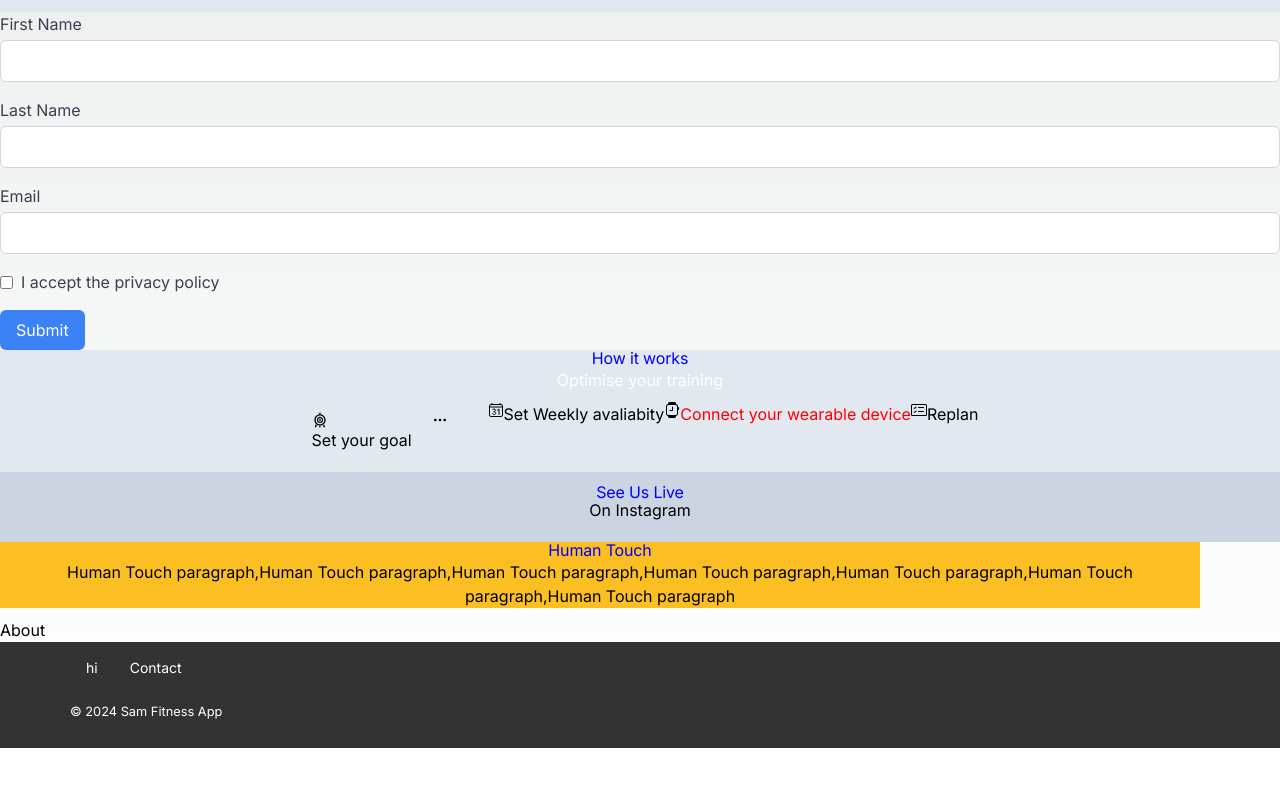
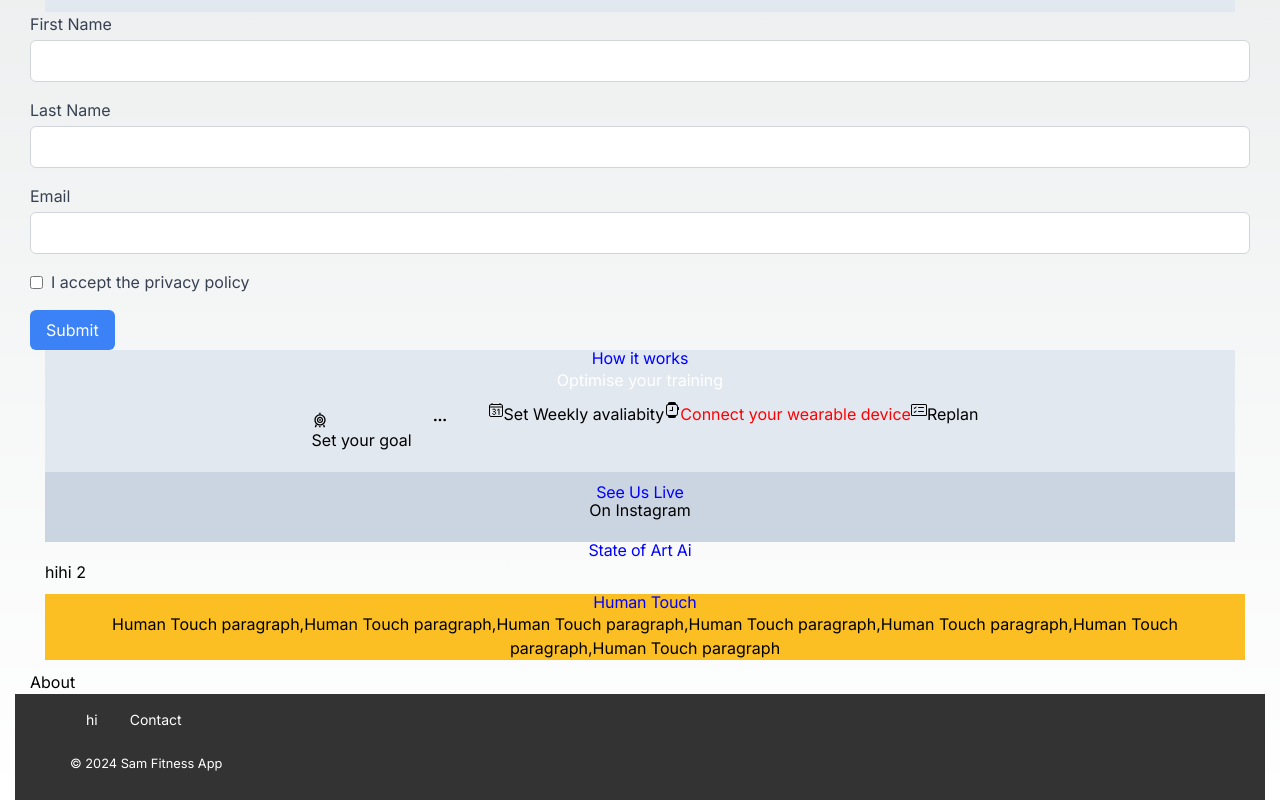
Before and after one commit to Martin2251/sam-app, a Next.js app: page / in a window 1280 px wide. Shown: the part 1111-1911 px from the top of the page. Before the commit the page ends 1859 px from the top, so only its background shows below. Built offline with nearby package versions, Linux system fonts and the light colour scheme.

Commit message:
state of ai

```diff
--- a/src/app/Components/StateAi/StateAi.scss
+++ b/src/app/Components/StateAi/StateAi.scss
@@ -0,0 +1,9 @@
+main{
+    margin-left: 15px;
+    margin-right: 15px;
+}
+
+.row{
+    display: flex;
+    flex-wrap: wrap;
+}
--- a/src/app/Components/StateAi/index.tsx
+++ b/src/app/Components/StateAi/index.tsx
@@ -1,13 +1,18 @@
 import React from 'react'
-import" ./StateAi.scss"
-import { Row } from 'react-bootstrap'
+import"./StateAi.scss"
+import { Row,Col } from 'react-bootstrap'
 
 const StateOfArtAi = () => {
   return (
     <main>
         <h3>State of Art Ai</h3>
-        <Row>
-
+        <Row className='row'>
+        <Col md={12} lg={6}>
+        <p>hi</p>
+        </Col>
+        <Col md={12} lg={6}>
+        <p>hi 2</p>
+        </Col>
 
         </Row>
     </main>
--- a/src/app/page.tsx
+++ b/src/app/page.tsx
@@ -6,6 +6,7 @@ import HowItWorks from "./Components/HowItWorks";
 import StayAhead from "./Components/StayAhead";
 import SeeUsLive from "./Components/SeeUsLive";
 import HumanTouch from "./Components/HumanTouch";
+import StateOfArtAi from "./Components/StateAi";
 
 export default function Home() {
   return (
@@ -17,6 +18,7 @@ export default function Home() {
 <StayAhead  />
 <HowItWorks />
 <SeeUsLive  />
+<StateOfArtAi  />
 <HumanTouch  />
 <h2><Link href="/about">About </Link> </h2>
   </main>
```
